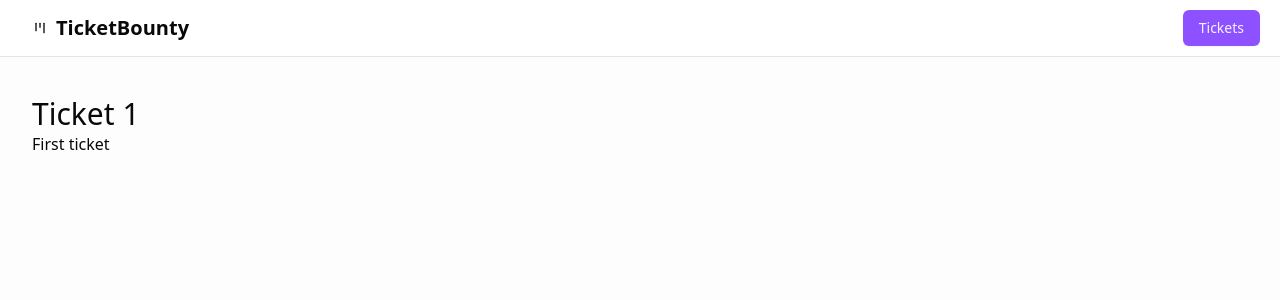
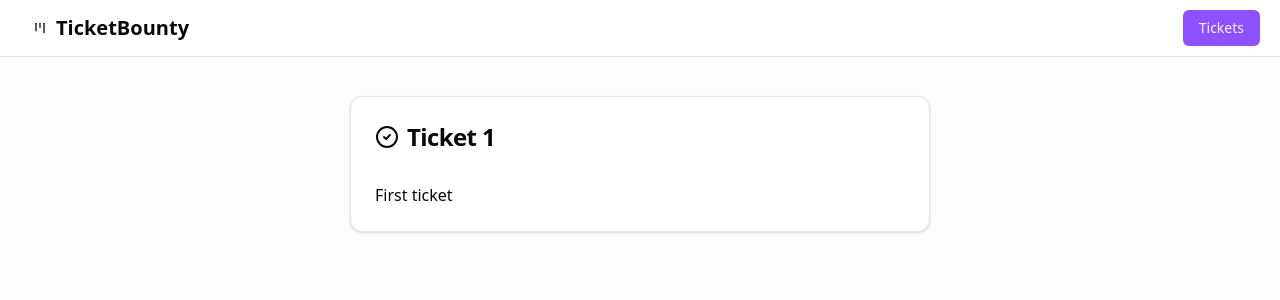
Before and after one commit to SoftDevLiz/the-road-to-next--basic--app, a Next.js app: page /tickets/1 in a window 1280 px wide. Shown: the top 300 px of the page. Built offline with nearby package versions, Linux system fonts and the light colour scheme.

Commit message:
Styled ticket detail page with conditional rendering from ticket-item.tsx

```diff
--- a/src/app/tickets/[ticketId]/page.tsx
+++ b/src/app/tickets/[ticketId]/page.tsx
@@ -1,5 +1,6 @@
 import { Placeholder } from "@/components/placeholder";
 import { initialTickets } from "@/data";
+import { TicketItem } from "@/features/ticket/components/ticket-item";
 import { ticketsPath } from "@/paths";
 
 type TicketPageProps = {
@@ -18,6 +19,7 @@
     /** Represents individual ticket data object */
     const ticket = initialTickets.find((ticket) => ticket.id === ticketId);
 
+
     if (!ticket) {
         return (
             <Placeholder
@@ -28,10 +30,10 @@
         )}
 
     return (
-        <div>
-            <h2 className="text-3xl">{ticket.title}</h2>
-            <h3>{ticket.content}</h3>
+        <div className="flex justify-center animate-fade-from-top">
+            <TicketItem ticket={ticket} isDetail />
         </div>
+
     );
 };
 
--- a/src/features/ticket/components/ticket-item.tsx
+++ b/src/features/ticket/components/ticket-item.tsx
@@ -1,3 +1,4 @@
+import clsx from "clsx";
 import { LucideCircleArrowOutUpRight } from "lucide-react";
 import Link from "next/link";
 import { buttonVariants } from "@/components/ui/button";
@@ -8,16 +9,20 @@
 
 type TicketItemProps = {
     ticket: Ticket;
+    isDetail?: boolean;
 }
 
-const TicketItem = ({ ticket }: TicketItemProps) => {
+const TicketItem = ({ ticket, isDetail }: TicketItemProps) => {
     const viewTicketBtn = (
         <Link href={ticketPath(ticket.id)} className={buttonVariants({ variant: 'outline', size: 'icon'})}>
         <LucideCircleArrowOutUpRight />
         </Link>
     )
     return (
-        <div className="w-full max-w-[420px] flex gap-x-1">
+        <div className={clsx("w-full flex gap-x-1", {
+            "max-w-[580px]": isDetail,
+            "max-w-[420px]": !isDetail,
+        })}>
             <Card className='w-full'>
                 {/* [ticket.status] is mapped against TICKET_ICONS because the initialTickets holds the actual status of the ticket and TICKET_ICONS holds the related SVG */}
                 <CardHeader>
@@ -27,12 +32,16 @@
                     </CardTitle>
                 </CardHeader>
                 <CardContent>
-                    <span className='line-clamp-3 whitespace-break-spaces'>{ticket.content}</span>
+                    <span className={clsx("whitespace-break-spaces", {
+                        "line-clamp-3": !isDetail,
+                    })}>{ticket.content}</span>
                 </CardContent>
             </Card>
-            <div className="flex flex-col gap-y-2">
-                {viewTicketBtn}
-            </div>
+            { isDetail ? null :
+                <div className="flex flex-col gap-y-2">
+                    {viewTicketBtn}
+                </div>
+            }
         </div>
 
     )
```
